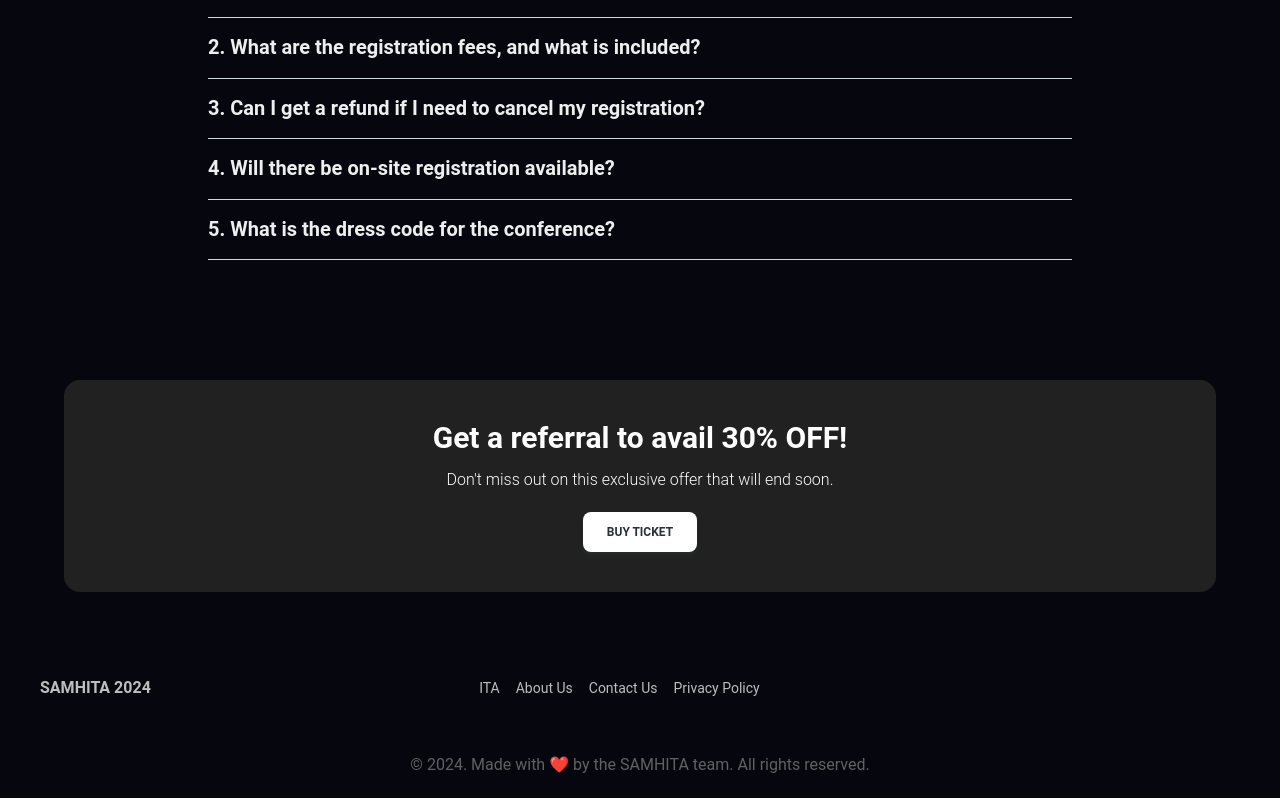
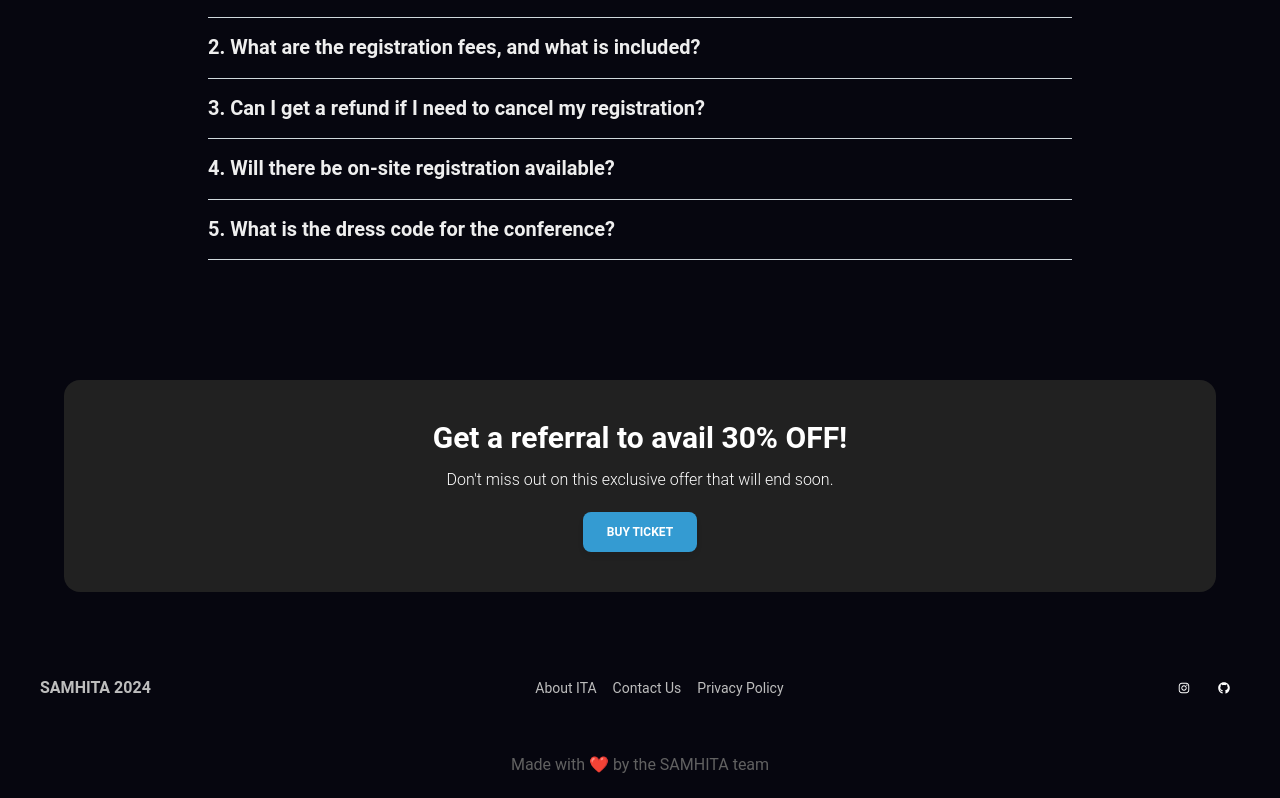
Before and after one commit to PragadeshBS/samhita24-frontend, a React (Vite) app: page / in a window 1280 px wide. Shown: the part 3488-4286 px from the top of the page. Built offline with nearby package versions, Linux system fonts and the light colour scheme; no server answers.

Commit message:
add social links

```diff
--- a/src/components/footer/Footer.jsx
+++ b/src/components/footer/Footer.jsx
@@ -1,7 +1,8 @@
 import { Typography, Button, IconButton } from "@material-tailwind/react";
+import { FaGithub, FaInstagram } from "react-icons/fa";
 
 const CURRENT_YEAR = new Date().getFullYear();
-const LINKS = ["ITA", "About Us", "Contact Us", "Privacy Policy"];
+const LINKS = ["About ITA", "Contact Us", "Privacy Policy"];
 
 function Footer() {
   return (
@@ -21,7 +22,7 @@ function Footer() {
             Don&apos;t miss out on this exclusive offer that will end soon.
           </Typography>
           <div className="flex w-full md:w-fit gap-3 mt-2 flex-col md:flex-row">
-            <Button color="white" size="md">
+            <Button className="bg-primaryLight" size="md">
               buy ticket
             </Button>
           </div>
@@ -46,17 +47,18 @@ function Footer() {
             ))}
           </ul>
           <div className="flex w-fit justify-center gap-2">
-            <IconButton size="sm" color="gray" variant="text">
-              <i className="fa-brands fa-twitter text-lg" />
+            <IconButton size="sm" color="blue" variant="text">
+              <a href="https://www.instagram.com/samhita_mit" target="_blank">
+                <FaInstagram className="text-white" />
+              </a>
             </IconButton>
-            <IconButton size="sm" color="gray" variant="text">
-              <i className="fa-brands fa-youtube text-lg" />
-            </IconButton>
-            <IconButton size="sm" color="gray" variant="text">
-              <i className="fa-brands fa-instagram text-lg" />
-            </IconButton>
-            <IconButton size="sm" color="gray" variant="text">
-              <i className="fa-brands fa-github text-lg" />
+            <IconButton size="sm" color="blue" variant="text">
+              <a
+                href="https://github.com/PragadeshBS/samhita24-frontend"
+                target="_blank"
+              >
+                <FaGithub className="text-white" />
+              </a>
             </IconButton>
           </div>
         </div>
@@ -64,14 +66,13 @@ function Footer() {
           color="blue-gray"
           className="text-center mt-12 font-normal !text-gray-700"
         >
-          &copy; {CURRENT_YEAR}. Made with ❤️ by the{" "}
+          Made with ❤️ by the{" "}
           <a
             href="https://github.com/PragadeshBS/samhita24-frontend"
             target="_blank"
           >
-            SAMHITA
+            SAMHITA team
           </a>{" "}
-          team. All rights reserved.
         </Typography>
       </div>
     </footer>
```
